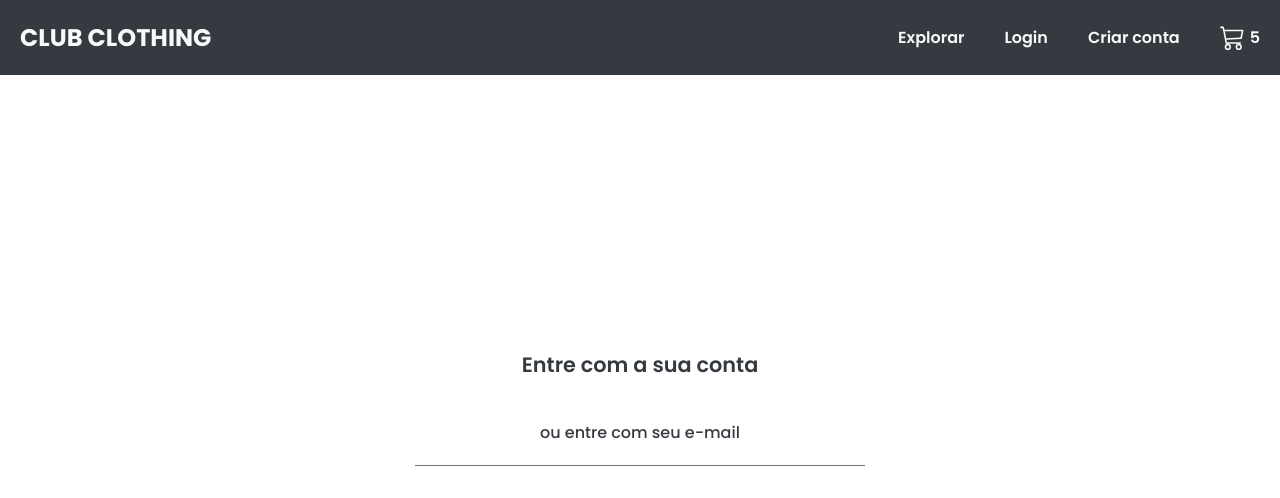
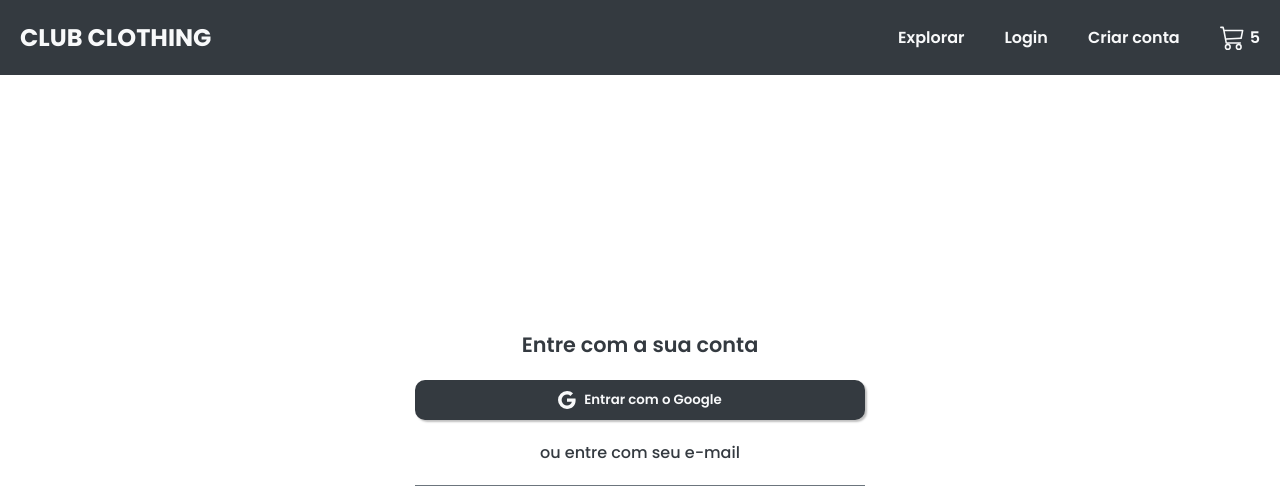
Before and after one commit to oMatheus-Farias/appclubclothing-ecommerce, a React (Create React App) app: page /login in a window 1280 px wide. Shown: the top 498 px of the page. Built offline with nearby package versions, Linux system fonts and the light colour scheme.

Commit message:
feat: add Custom Button Component

```diff
--- /dev/null
+++ b/src/components/custom-button/custom-button.component.tsx
@@ -0,0 +1,19 @@
+import { ReactNode, ButtonHTMLAttributes } from 'react'
+
+import { CustomButtonContainer, IconContainer } from './custom-button.styles'
+
+interface CustomButtonProps extends ButtonHTMLAttributes<HTMLButtonElement> {
+  children: ReactNode
+  startIcon?: ReactNode
+}
+
+const CustomButton = ({ children, startIcon, ...rest }: CustomButtonProps) => {
+  return (
+    <CustomButtonContainer {...rest}>
+      {startIcon && <IconContainer>{startIcon}</IconContainer>}
+      {children}
+    </CustomButtonContainer>
+  )
+}
+
+export default CustomButton
--- /dev/null
+++ b/src/components/custom-button/custom-button.styles.ts
@@ -0,0 +1,32 @@
+import styled from 'styled-components'
+import Colors from '../../theme/theme.colors'
+
+export const CustomButtonContainer = styled.button`
+  width: 100%;
+  background-color: ${Colors.background.dark};
+  color: ${Colors.text.white};
+  display: flex;
+  align-items: center;
+  justify-content: center;
+  border-radius: 10px;
+  box-shadow: 2px 2px 2px rgba(0, 0, 0, 0.25);
+  border: none;
+  padding-top: 10px;
+  padding-bottom: 10px;
+  padding-right: 15px;
+  padding-left: 15px;
+  font-weight: 600;
+  transition: all 0.5s ease;
+
+  &:hover {
+    cursor: pointer;
+    background-color: #000000;
+  }
+`
+
+export const IconContainer = styled.div`
+  margin-right: 8px;
+  height: 100%;
+  display: flex;
+  align-items: center;
+`
--- a/src/page/login/login.page.tsx
+++ b/src/page/login/login.page.tsx
@@ -1,3 +1,4 @@
+import CustomButton from '../../components/custom-button/custom-button.component'
 import Header from '../../components/header/header.component'
 import {
   LoginContainer,
@@ -6,6 +7,8 @@
   LoginInputContainer,
   LoginSubtitle
 } from './login.styles'
+
+import { BsGoogle } from 'react-icons/bs'
 
 const LoginPage = () => {
   return (
@@ -16,7 +19,9 @@
         <LoginContent>
           <LoginHeadline>Entre com a sua conta</LoginHeadline>
 
-          {/* Button */}
+          <CustomButton startIcon={<BsGoogle size={18} />}>
+            Entrar com o Google
+          </CustomButton>
 
           <LoginSubtitle>ou entre com seu e-mail</LoginSubtitle>
 
```
